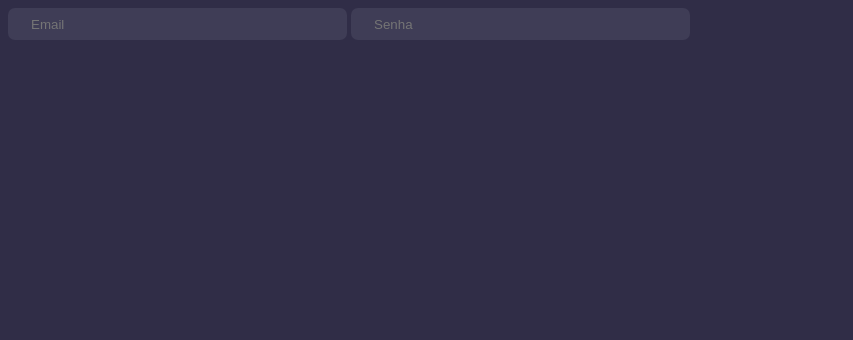
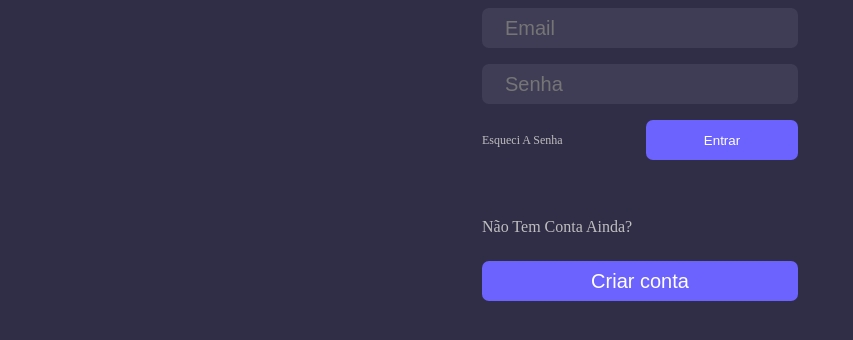
Before and after one commit to BrunSpiegel/Roux-Site, a plain HTML site: page index.html in a window 1280 px wide. Shown: the whole page, without its empty margins (0-853 px from the left). Drawn offline with Linux system fonts and the light colour scheme.

Commit message:
Almost finishing form part

```diff
--- a/index.html
+++ b/index.html
@@ -1,15 +1,28 @@
 <!DOCTYPE html>
 <html lang="pt-BR">
+
 <head>
     <meta charset="UTF-8">
     <meta name="viewport" content="width=device-width, initial-scale=1.0">
     <title>Roux website</title>
     <link rel="stylesheet" href="styles.css">
 </head>
+
 <body>
-    <form>
-        <input type="email" placeholder="Email">
-        <input type="password" placeholder="Senha">
+    <form class="form-wrapping">
+        <div class="text-wrapping">
+            <input class="input-form" type="email" placeholder="Email">
+            <input class="input-form" type="password" placeholder="Senha">
+        </div>
+        <div class="link-button-wrapping">
+            <a class="forgot-pwd-link" href="#">esqueci a senha</a>
+            <button class="default-button entry-button">entrar</button>
+        </div>
+        <div class="span-button-wrapping">
+            <span class="create-account-span">não tem conta ainda?</span>
+            <button class="default-button create-account-button">Criar conta</button>
+        </div>
     </form>
 </body>
+
 </html>
--- a/styles.css
+++ b/styles.css
@@ -1,13 +1,84 @@
+* {
+    box-sizing: border-box;
+}
+
 body {
     background-color: #302D47;
+    display: flex;
+    justify-content: center;
 }
 
-input {
+.form-wrapping {
+    width: 316px;
+    display: flex;
+    flex-direction: column;
+}
+
+.text-wrapping {
+    display: flex;
+    flex-direction: column;
+    gap: 16px;
+}
+
+.input-form {
     background-color: #3F3D56;
     color: #D2D2D2;
     padding: 9px 0 8px 23px;
-    width: 316px;
     border-radius: 7px;
     outline: none;
     border: none;
+    font-size: 20px;
 }
+
+.link-button-wrapping {
+    display: flex;
+    margin-top: 16px;
+    justify-content: space-between;
+    align-items: center;
+}
+
+.forgot-pwd-link {
+    text-decoration: none;
+    color: #BFBFBF;
+    text-transform: capitalize;
+    font-size: 12px;
+}
+
+.default-button {
+    background-color: #6C63FF;
+    color: white;
+    cursor: pointer;
+    border: none;
+    border-radius: 7px;
+    width: 100%;
+    transition: 300ms;
+}
+
+.default-button:hover {
+    background-color: transparent;
+    border: 1px solid #6C63FF;
+    color: #6C63FF;
+}
+
+.entry-button {
+    width: 152px;
+    height: 40px;
+    text-transform: capitalize;
+}
+
+.span-button-wrapping {
+    display: flex;
+    flex-direction: column;
+    margin-top: 58px;
+    gap: 25px;
+}
+
+.create-account-span {
+    color: #BFBFBF;
+    text-transform: capitalize;
+}
+
+.create-account-button {
+    height: 40px;
+    font-size: 20px;
+}
```
